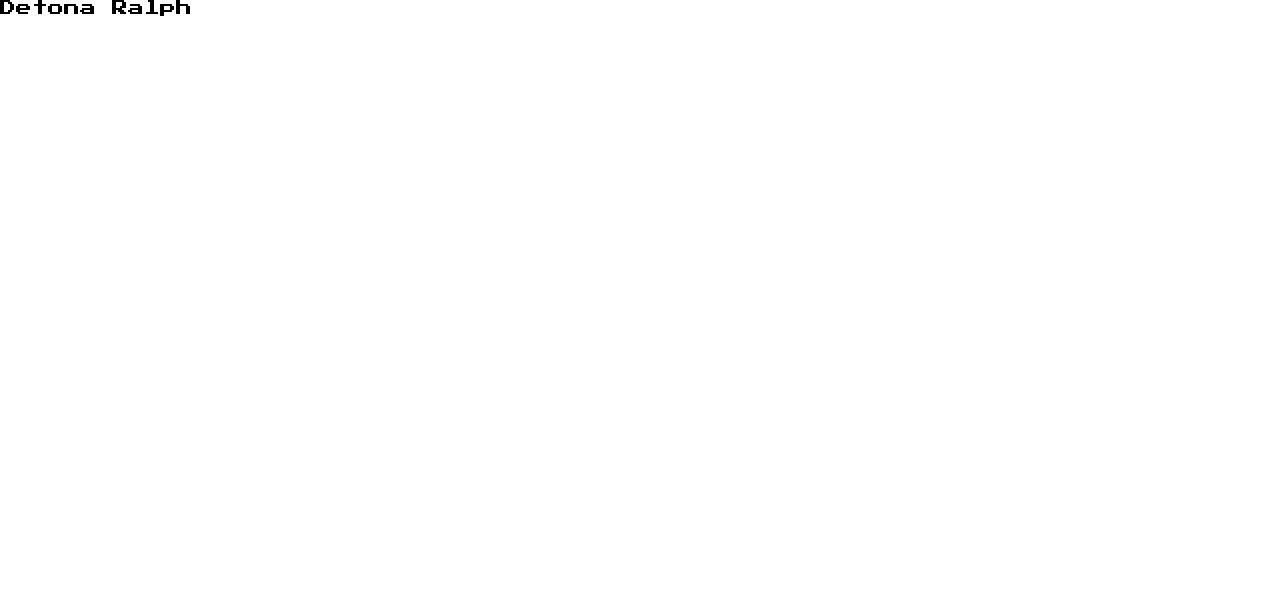
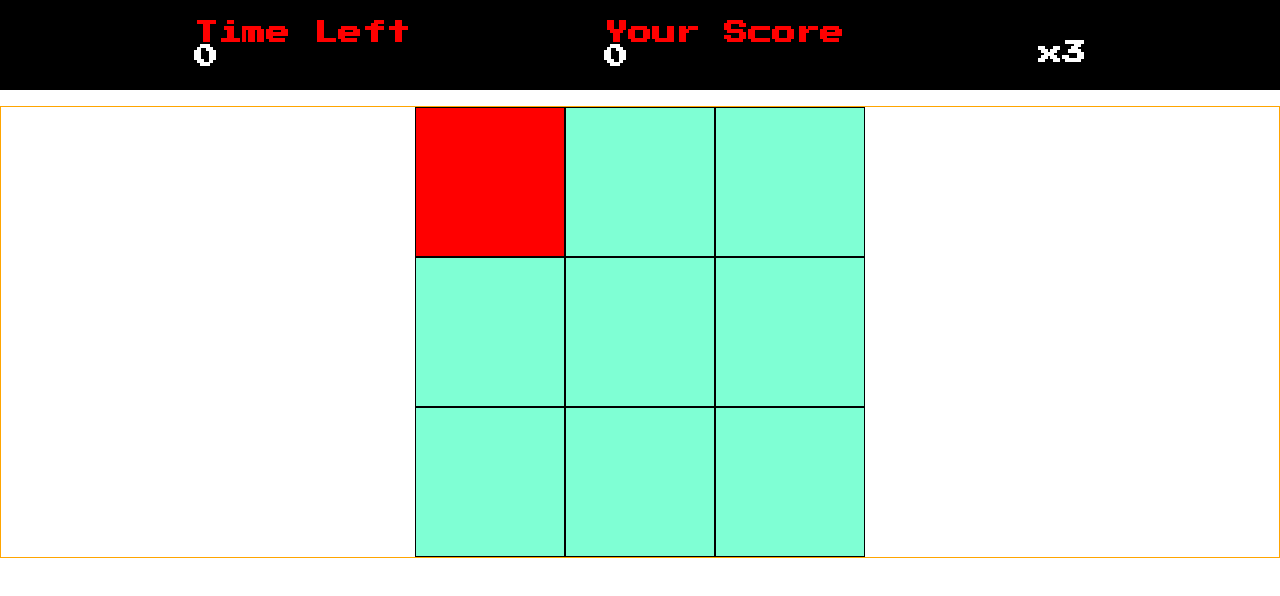
Before and after one commit to AlexandreDamaso/curso_Dio_RiHappy_Jogo_Detona_Ralph, a plain HTML site: page index.html in a window 1280 px wide. Drawn offline with Linux system fonts and the light colour scheme; a web font is replaced by a local one.

Commit message:
Construindo e estilizando HTML

```diff
--- a/index.html
+++ b/index.html
@@ -8,7 +8,39 @@
    <link rel="stylesheet" href="./src/styles/main.css">
 </head>
 <body>
-   Detona Ralph
+   <div class="container">
+      <div class="menu">
+         <div class="menu-time">
+            <h2 class="menu-time-title">Time Left</h2>
+            <h2 class="menu-time-counter">0</h2>
+         </div>
+         <div class="menu-score">
+            <h2 class="menu-score-title">Your Score</h2>
+            <h2 class="menu-score-counter">0</h2>
+         </div>
+         <div class="menu-lives">
+            <img src="" alt="" srcset="">
+            <h2 class="menu-lives-counter">x3</h2>
+         </div>
+      </div>
+      <div class="panel">
+         <div class="panel-row">
+            <div class="square enemy" id="11"></div>
+            <div class="square" id="12"></div>
+            <div class="square" id="13"></div>
+         </div>
+         <div class="panel-row">
+            <div class="square" id="21"></div>
+            <div class="square" id="22"></div>
+            <div class="square" id="23"></div>
+         </div>
+         <div class="panel-row">
+            <div class="square" id="31"></div>
+            <div class="square" id="32"></div>
+            <div class="square" id="33"></div>
+         </div>
+      </div>
+   </div>
    <script defer src="./src/scripts/engine.js"></script>
 </body>
 </html>
--- a/src/styles/main.css
+++ b/src/styles/main.css
@@ -0,0 +1,45 @@
+.container {
+   display: flex;
+   flex-direction: column;
+   height: 100vh;
+}
+
+.menu {
+   display: flex;
+   justify-content: space-evenly;
+   align-items: center;
+   height: 90px;
+   width: 100%;
+   background-color: #000000;
+}
+
+.menu-time-title,
+.menu-score-title {
+   color: #FF0000;
+}
+
+.menu-time-counter,
+.menu-score-counter,
+.menu-lives-counter {
+   color: #FFFFFF;
+}
+
+.panel {
+   /* height: 100%; */
+   display: flex;
+   justify-content: center;
+   align-items: center;
+   border: 1px solid orange;
+   margin-top: 1rem;
+}
+
+.square {
+   height: 150px;
+   width: 150px;
+   border: 1px solid black;
+   background-color: aquamarine;
+}
+
+.enemy {
+   background-color: #FF0000;
+}
```
